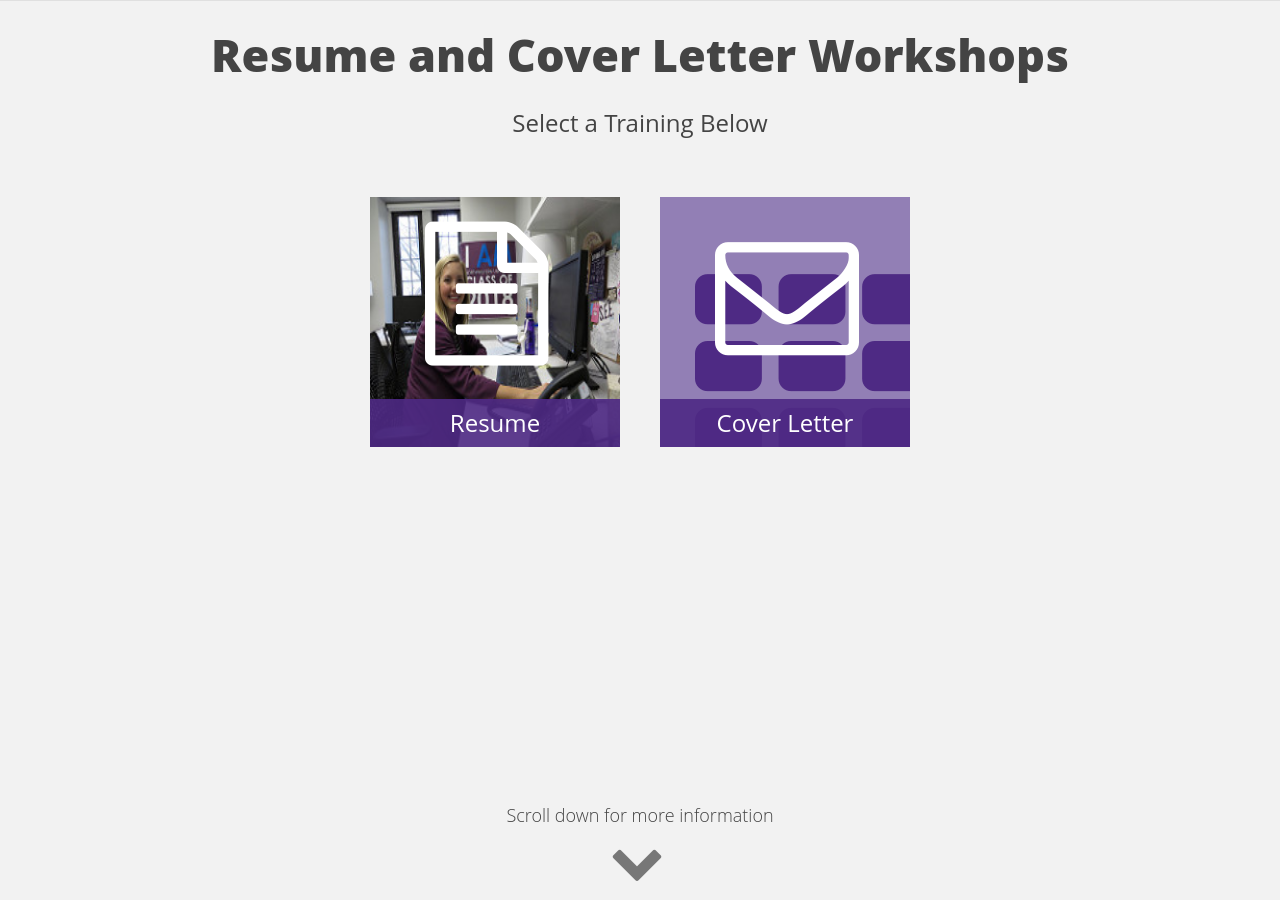
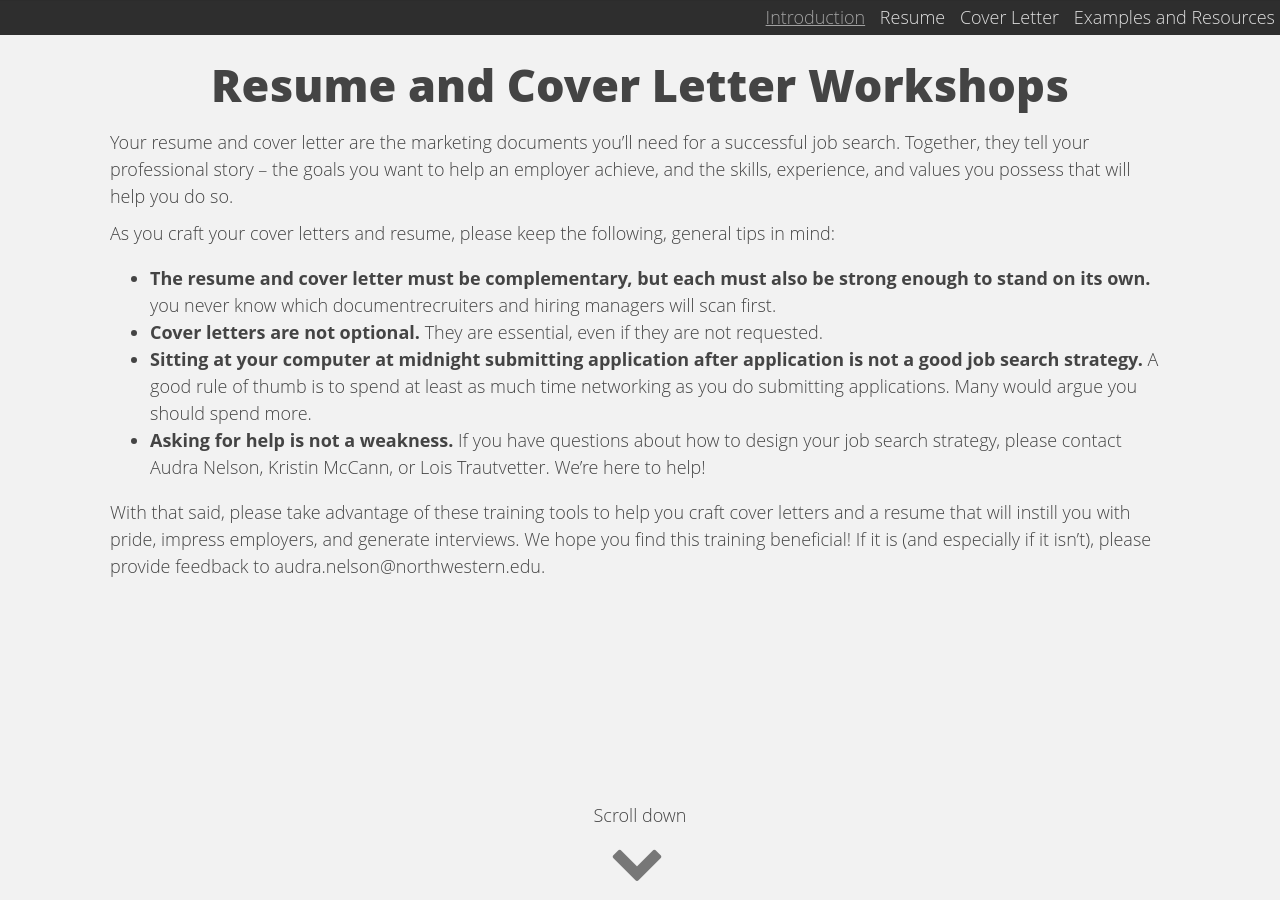
Before and after one commit to dwthurber/resume-coverletter, a Jekyll site: the page built from index.html, in a window 1280 px wide and 900 px high. Built offline with Jekyll 4.4.1, drawn with Linux system fonts in a browser that asks for light colours; nearby versions of some CDN libraries; some of the changed text lies outside the part shown.

Commit message:
created one page layout

```diff
--- /dev/null
+++ b/_includes/cover-letter.html
@@ -0,0 +1,8 @@
+
+    <div class="container">
+    <h2>Cover Letter Workshop</h2>
+    </div>
+    <div class="container">
+            <h4 class="editable">Tailor a cover letter to the job</h4>
+            <p class="editable">Cover letters are a way to stand out from the pile. Hiring managers expect to see specific experience in your cover letter related to the job description. For example, you might want to start by going through a job description and looking for the key areas you can highlight (literally highlighting can help) in your cover letter.&nbsp;</p>
+    </div>
--- a/_includes/resources.html
+++ b/_includes/resources.html
@@ -31,6 +31,13 @@
                     <i class="fa fa-download" id="resource-download"></i>
                     <i class="fa fa-list resource-icon"></i>
                     <h5>Resume Checklist.docx</h5>
+                </div>
+                </a>
+                <a href="{{ site.baseurl }}/assets/Sample_Action_Words.docx">
+                <div class="resource">
+                    <i class="fa fa-download" id="resource-download"></i>
+                    <i class="fa fa-file-text-o resource-icon"></i>
+                    <h5>Sample Action Words.docx</h5>
                 </div>
                 </a>
                 <a href="https://www.youtube.com/watch?v=JUEylZ6Vo1I" target="_blank">
--- a/resume.html
+++ b/_includes/resume.html
@@ -1,37 +1,10 @@
----
-layout: default
----
 
-    <header>
-        <div class="workshop-nav">
-            <a href="/" id="workshop-title">Workshops</a>
-            <div class="workshop-menu">
-                <div class="workshop-thumbnail thumbnail-active">
-                    <a href="{{ site.baseurl }}/resume.html">
-                    <img src="./img/resume.jpg">
-                    <p>Resume</p>
-                    </a>
-                </div>
-                <div class="workshop-thumbnail">
-                    <a href="{{ site.baseurl }}/cover-letter.html">
-                        <img src="./img/cover-letter.jpg">
-                    <p>Cover Letter</p>
-                    </a>
-                </div>
-            </div>
-        </div>
-
-        <a href="#/"><i class="fa fa-chevron-down" id="overlay-open" title="Resource and Examples"></i></a>
-
-    </header>
-    <div class="spacer"></div>
     <div class="container">
-    <h1>Resume Workshop</h1>
+    <h2>Resume Workshop</h2>
     </div>
-    <section>
 
         <div class="container">
-            <h2 class="editable">Creating a Strong Higher Ed Resume</h2>
+            <h4 class="editable">Creating a Strong Higher Ed Resume</h4>
             <p class="editable">Explore the sample resume below and think critically about what makes this resume good or bad. You can take a look at helpful tips, advice, and critiques by clicking on the <span style="color:aqua;">blue dots</span> throughout the resume sample. Think about your own resume and how you could update your resume based on the advice here.</p>
             <div class="spacer"></div>
 
@@ -152,92 +125,75 @@
 
         </div>
 
-    </section>
-    <section>
-        <div class="container">
-            <hr>
-            <h2 class="editable">Understand how Hiring Managers Choose Candidates</h2>
-            <p class="editable">Resumes are not written in a void. If you understand what hiring managers are looking for in a resume and how to examine resumes for their quality and completion, then you can write a better targeted resume. As above, think about how your resume would stack up: would your resume be competitive for this job posting? What could you do to make it competitive?</p>
-            <hr>
-            <p class="editable">Start by reading this sample job description:</p>
-            <div class="resume job-description editable">
-                <h1>Higher Ed Job Description</h1>
-                <p><strong>Title:</strong> Job Title</p>
-                <h2>Essential Job Duties</h2>
-                <p>Lorem ipsum dolor sit amet, consectetur adipiscing elit. Fusce ultrices, mi ut pulvinar ultrices, enim ipsum pretium justo, ac pretium justo nulla at risus. In et finibus enim. Sed vitae risus nec odio elementum molestie vitae eu magna. Sed quis cursus purus. Fusce egestas arcu at mi mattis sollicitudin. Aliquam pharetra augue nisl, non commodo felis accumsan at. Donec dapibus vestibulum tincidunt. Duis blandit, dolor in commodo molestie, sapien augue mattis metus, quis malesuada neque elit a elit. Nulla pellentesque sem at auctor mattis. Nulla tristique at lacus ut mollis. Curabitur sollicitudin orci id ligula accumsan posuere. Maecenas volutpat laoreet lacus, vitae mollis nisi. Praesent quam dui, laoreet a nisl aliquet, tincidunt convallis sapien.</p>
+<!--    <section>-->
+<!--        <div class="container">-->
+<!--            <hr>-->
+<!--            <h2 class="editable">Understand how Hiring Managers Choose Candidates</h2>-->
+<!--            <p class="editable">Resumes are not written in a void. If you understand what hiring managers are looking for in a resume and how to examine resumes for their quality and completion, then you can write a better targeted resume. As above, think about how your resume would stack up: would your resume be competitive for this job posting? What could you do to make it competitive?</p>-->
+<!--            <hr>-->
+<!--            <p class="editable">Start by reading this sample job description:</p>-->
+<!--            <div class="resume job-description editable">-->
+<!--                <h1>Higher Ed Job Description</h1>-->
+<!--                <p><strong>Title:</strong> Job Title</p>-->
+<!--                <h2>Essential Job Duties</h2>-->
+<!--                <p>Lorem ipsum dolor sit amet, consectetur adipiscing elit. Fusce ultrices, mi ut pulvinar ultrices, enim ipsum pretium justo, ac pretium justo nulla at risus. In et finibus enim. Sed vitae risus nec odio elementum molestie vitae eu magna. Sed quis cursus purus. Fusce egestas arcu at mi mattis sollicitudin. Aliquam pharetra augue nisl, non commodo felis accumsan at. Donec dapibus vestibulum tincidunt. Duis blandit, dolor in commodo molestie, sapien augue mattis metus, quis malesuada neque elit a elit. Nulla pellentesque sem at auctor mattis. Nulla tristique at lacus ut mollis. Curabitur sollicitudin orci id ligula accumsan posuere. Maecenas volutpat laoreet lacus, vitae mollis nisi. Praesent quam dui, laoreet a nisl aliquet, tincidunt convallis sapien.</p>-->
 
-                <p>Maecenas rhoncus nunc lorem, sed facilisis nulla rhoncus sit amet. Nunc consequat efficitur lorem ut tempus. Duis vitae risus varius, ultricies nunc in, ultrices augue. Aliquam nec neque ultrices, pretium nisi eget, egestas justo. Vestibulum in quam lacus. Morbi consequat rhoncus lobortis. Phasellus sollicitudin nibh semper tristique sollicitudin. Donec id augue in lorem facilisis lobortis. Donec mauris orci, finibus eu elit a, iaculis finibus purus. Nulla auctor ex sit amet aliquet sodales. Mauris dapibus libero et ligula molestie tempus. Mauris tempus gravida magna, id malesuada nisl sollicitudin nec.</p>
-                <h2>Required Skills/Experience</h2>
-                <ul>
-                    <li>Master's Degree in Higher Education or a Related Field</li>
-                    <li>1-3 Years of Relevant Professional Experience</li>
-                    <li>Prior experience planning events</li>
+<!--                <p>Maecenas rhoncus nunc lorem, sed facilisis nulla rhoncus sit amet. Nunc consequat efficitur lorem ut tempus. Duis vitae risus varius, ultricies nunc in, ultrices augue. Aliquam nec neque ultrices, pretium nisi eget, egestas justo. Vestibulum in quam lacus. Morbi consequat rhoncus lobortis. Phasellus sollicitudin nibh semper tristique sollicitudin. Donec id augue in lorem facilisis lobortis. Donec mauris orci, finibus eu elit a, iaculis finibus purus. Nulla auctor ex sit amet aliquet sodales. Mauris dapibus libero et ligula molestie tempus. Mauris tempus gravida magna, id malesuada nisl sollicitudin nec.</p>-->
+<!--                <h2>Required Skills/Experience</h2>-->
+<!--                <ul>-->
+<!--                    <li>Master's Degree in Higher Education or a Related Field</li>-->
+<!--                    <li>1-3 Years of Relevant Professional Experience</li>-->
+<!--                    <li>Prior experience planning events</li>-->
 
-                </ul>
-                <h2>Preferred Skills/Experience</h2>
-                <ul>
-                    <li>3-5 Years of relevant professional experience</li>
-                    <li>Experience working in a higher education setting</li>
-                    <li>Experience working with undergraduate students</li>
-                </ul>
-                <div class="spacer"></div>
-            </div>
-            <hr>
-            <p class="editable">Then, go through each of the sample candidate resumes below and decide which is the most qualified for the position description:</p>
-        </div>
-            <div class="slide-container">
-                <div class="slider">
-                    <div class="slide" id="slide-one">
-                         <iframe  src="https://app.box.com/embed/preview/svikao9vyb1df70qul3l2xl0hlohw4gt?theme=dark" width="100%" height="100%" frameborder="0" allowfullscreen webkitallowfullscreen msallowfullscreen></iframe>
-                    </div>
-                    <div class="slide" id="slide-two">
+<!--                </ul>-->
+<!--                <h2>Preferred Skills/Experience</h2>-->
+<!--                <ul>-->
+<!--                    <li>3-5 Years of relevant professional experience</li>-->
+<!--                    <li>Experience working in a higher education setting</li>-->
+<!--                    <li>Experience working with undergraduate students</li>-->
+<!--                </ul>-->
+<!--                <div class="spacer"></div>-->
+<!--            </div>-->
+<!--            <hr>-->
+<!--            <p class="editable">Then, go through each of the sample candidate resumes below and decide which is the most qualified for the position description:</p>-->
+<!--        </div>-->
+<!--            <div class="slide-container">-->
+<!--                <div class="slider">-->
+<!--                    <div class="slide" id="slide-one">-->
+<!--                         <iframe  src="https://app.box.com/embed/preview/svikao9vyb1df70qul3l2xl0hlohw4gt?theme=dark" width="100%" height="100%" frameborder="0" allowfullscreen webkitallowfullscreen msallowfullscreen></iframe>-->
+<!--                    </div>-->
+<!--                    <div class="slide" id="slide-two">-->
 
-                    </div>
-                    <div class="slide" id="slide-three">
+<!--                    </div>-->
+<!--                    <div class="slide" id="slide-three">-->
 
-                    </div>
-                    <div class="slide" id="last"></div>
+<!--                    </div>-->
+<!--                    <div class="slide" id="last"></div>-->
 
-                </div>
+<!--                </div>-->
 <!--
-                <div class="slide-dots">
-                    <ul>
-                        <li><a href="#/" id="dot-one" class="dot-active">1</a></li>
-                        <li><a href="#/">2</a></li>
-                        <li><a href="#/">3</a></li>
-                    </ul>
+<!--                <div class="slide-dots">-->
+<!--                    <ul>-->
+<!--                        <li><a href="#/" id="dot-one" class="dot-active">1</a></li>-->
+<!--                        <li><a href="#/">2</a></li>-->
+<!--                        <li><a href="#/">3</a></li>-->
+<!--                    </ul>-->
 
-                </div>
--->
+<!--                </div>-->
+
 <!--                 <a href="#/"><i class="fa fa-chevron-left" id="slide-left"></i></a>-->
-                 <a href="#/"><i class="fa fa-chevron-right" id="slide-right"></i></a>
-            </div>
-            <div class="container">
-                <p class="editable">Why did you pick that resume for this job description?</p>
-            </div>
-    </section>
-    <section>
-        <div class="container">
-            <hr>
-            <h2 class="editable">Reflect and Consider</h2>
-            <p class="editable">Countless studies have shown that good learning happens when we pause and reflect. Before moving on to the next thing you are doing, take a minute to think about your resume and how it would be evaluated by hiring managers for positions for which you are interested. Why is it important to tailor your resume to specific positions? What are hiring managers looking for in a resume?</p>
-            <p>View and dowload resources related to resume and cover letter writing including those used in this workshop:</p>
-            <a href="#/" id="overlay-open-link"><div class="center"><i class="fa fa-book" id="pause"></i></div></a>
-        </div>
-    </section>
-    <section class="resource-overlay" id="overlay">
-        <a href="#/"><i class="fa fa-chevron-up" id="overlay-close"></i></a>
-        {% include resources.html %}
-
-    </section>
-    <script type="text/javascript">
-        $("#overlay-open, #overlay-open-link").click(function() {
-            $("#overlay").css({top:0}),
-            $("#overlay-close").css({top:10});
-        });
-        $("#overlay-close").click(function() {
-            $("#overlay").css({top: -120 + "%"}),
-            $("#overlay-close").css({top: -120 + "%"});
-        });
-
-    </script>
+<!--                 <a href="#/"><i class="fa fa-chevron-right" id="slide-right"></i></a>-->
+<!--            </div>-->
+<!--            <div class="container">-->
+<!--                <p class="editable">Why did you pick that resume for this job description?</p>-->
+<!--            </div>-->
+<!--    </section>-->
+<!--    <section>-->
+<!--        <div class="container">-->
+<!--            <hr>-->
+<!--            <h2 class="editable">Reflect and Consider</h2>-->
+<!--            <p class="editable">Countless studies have shown that good learning happens when we pause and reflect. Before moving on to the next thing you are doing, take a minute to think about your resume and how it would be evaluated by hiring managers for positions for which you are interested. Why is it important to tailor your resume to specific positions? What are hiring managers looking for in a resume?</p>-->
+<!--            <p>View and dowload resources related to resume and cover letter writing including those used in this workshop:</p>-->
+<!--            <a href="#/" id="overlay-open-link"><div class="center"><i class="fa fa-book" id="pause"></i></div></a>-->
+<!--        </div>-->
+<!--    </section>-->
--- a/css/base.css
+++ b/css/base.css
@@ -99,7 +99,6 @@
 }
 
 header {
-	background: #fff;
 	opacity: 0.9;
 /*	border-bottom: 1px solid #111;*/
 	color: #f2f2f2;
@@ -119,6 +118,7 @@
 
 header nav {
 	background: #191919;
+  text-align: right;
 }
 
 header a {
@@ -137,11 +137,14 @@
 	list-style: none;
 }
 
+header nav li {
+  display: inline;
+  margin: 2px 5px;
+}
+
 header a {
-	display: block;
-	padding: 0 20px;
 	text-decoration: none;
-	color: #aaa;
+	color: #ddd;
 }
 
 header h1 a {
@@ -151,14 +154,14 @@
 }
 
 header a:hover {
-	text-decoration: none;
-	color: #eee;
+	text-decoration: underline;
+	color: #999;
 }
 
 header nav a.cc-active,
 header a:active {
-	background: #111;
-	color: #f2f2f2;
+	color: #999;
+  text-decoration: underline;
 }
 
 header img {
--- a/css/main.css
+++ b/css/main.css
@@ -2,7 +2,7 @@
 .top {
     width: 100%;
     min-height: 100%;
-/*    background-image: url("../img/annenberg_purple.jpg");*/
+    /*background-image: url("../img/annenberg_purple.jpg");*/
     background-size: cover;
     padding: 0;
 }
@@ -15,6 +15,15 @@
 .title h1 {
     font-size: 2.5em;
     line-height: 1.5em;
+}
+
+.title p, .title li {
+    text-align: left;
+    line-height: 1.5em;
+}
+
+.title h4 {
+    margin-bottom: 0px;
 }
 
 .img-layer {
@@ -53,7 +62,10 @@
 
 .second {
     position: relative;
-    z-index: 20;
+    /*z-index: 20;*/
+    /*background-color: #eee;*/
+    background-image: url("../img/pw_pattern.png");
+    /*background-size: cover;*/
 }
 
 .flexbox {
@@ -64,7 +76,7 @@
     width: 90%;
     margin: 0 auto;
     align-content: center;
-    margin-top: 20px;
+    margin-top: 0px;
     flex-wrap: wrap;
 }
 
@@ -76,9 +88,9 @@
     color: #fff;
     text-align: center;
     position: relative;
-    height: 250px;
-    max-width: 250px;
-    min-width: 250px;
+    height: 150px;
+    max-width: 150px;
+    min-width: 150px;
     background-color: #927FB5;
     overflow: hidden;
 }
@@ -186,6 +198,7 @@
     position: relative;
     transition-duration: 0.3s;
     margin: 10px;
+    background-color: #fff;
 }
 
 .resource h5 {
--- a/index.html
+++ b/index.html
@@ -2,55 +2,88 @@
 layout: default
 ---
 
-    <section class="alternate-section top">
+    <header>
+        <nav>
+            <ul>
+                <li><a href="#top" class="link cc-active">Introduction</a></li>
+                <li><a href="#resume" class="link">Resume</a></li>
+                <li><a href="#cover-letter" class="link">Cover Letter</a></li>
+                <li><a href="#resources" class="link">Examples and Resources</a></li>
+            </ul>
+        </nav>
+    </header>
+    <section class="alternate-section top" id="top">
+        <div class="spacer"></div>
             <div class="container title">
                 <h1>Resume and Cover Letter Workshops</h1>
-                <h4>Select a Training Below</h4>
+
+                <p>Your resume and cover letter are the marketing documents you’ll need for a successful job search. Together, they tell your professional story – the goals you want to help an employer achieve, and the skills, experience, and values you possess that will help you do so.</p>
+                <p>As you craft your cover letters and resume, please keep the following, general tips in mind:</p>
+                <ul>
+                    <li><strong>The resume and cover letter must be complementary, but each must also be strong enough to stand on its own.</strong> you never know which documentrecruiters and hiring managers will scan first.</li>
+                    <li><strong>Cover letters are not optional. </strong>They are essential, even if they are not requested.</li>
+                    <li><strong>Sitting at your computer at midnight submitting application after application is not a good job search strategy.</strong> A good rule of thumb is to spend at least as much time networking as you do submitting applications. Many would argue you should spend more. </li>
+                    <li><strong>Asking for help is not a weakness.</strong> If you have questions about how to design your job search strategy, please contact Audra Nelson, Kristin McCann, or Lois Trautvetter. We’re here to help!</li>
+                </ul>
+                <p>With that said, please take advantage of these training tools to help you craft cover letters and a resume that will instill you with pride, impress employers, and generate interviews. We hope you find this training beneficial! If it is (and especially if it isn’t), please provide feedback to audra.nelson@northwestern.edu.</p>
+
+                <!--<h4>Jump to a Training Below</h4>-->
 
             </div>
 
-            <div class="flexbox">
+<!--            <div class="flexbox">-->
 
-                    <div class="training">
+<!--                    <div class="training">-->
+<!--                    <a href="#resume">-->
+<!--                    <i class="fa fa-file-text-o" id="training-icon"></i>-->
 
-                    <i class="fa fa-file-text-o" id="training-icon"></i>
+                    <!--<img src="img/15628801639_ce8dddd2d9_m.jpg">-->
+<!--                    <h4>Resume</h4>-->
 
-                    <img src="img/15628801639_ce8dddd2d9_m.jpg">
-                    <h4>Resume</h4>
-                    <a href="resume.html">
-                    <div class="over">
-                        <p>This resume workshop includes information about how to critically evaluate and design a resume</p>
-                        <i class="fa fa-link"></i>
-                    </div>
-                    </a>
+                    <!--<div class="over">-->
+                    <!--    <p>The resume information includes an introduction, an example, and resources about how to critically evaluate and design a resume.</p>-->
+                    <!--</div>-->
+<!--                    </a>-->
 
-                </div>
+<!--                </div>-->
 
-                <div class="training">
-                    <i class="fa fa-th" id="supergraphic"></i>
-                    <i class="fa fa-envelope-o" id="training-icon"></i>
+<!--                <div class="training">-->
+<!--                    <a href="#cover-letter">-->
+<!--                    <i class="fa fa-th" id="supergraphic"></i>-->
+<!--                    <i class="fa fa-envelope-o" id="training-icon"></i>-->
 <!--                    <img src="img/15628801639_ce8dddd2d9_m.jpg">-->
-                    <h4>Cover Letter</h4>
-                    <a href="cover-letter.html">
-                    <div class="over">
-                        <p>This cover letter workshop includes information on how to tailor a cover letter to specific job descriptions</p>
-                        <i class="fa fa-link"></i>
-                    </div>
-                    </a>
+<!--                    <h4>Cover Letter</h4>-->
 
-                </div>
+                    <!--<div class="over">-->
+                    <!--    <p>The cover letter information includes a sample cover letter tailored to a specific job description plus resources and examples.</p>-->
+                    <!--</div>-->
+<!--                    </a>-->
+
+<!--                </div>-->
 
 
-            </div>
+<!--            </div>-->
             <div class="spacer"></div>
             <div class="spacer"></div>
             <div class="spacer"></div>
             <div class="spacer"></div>
             <div class="more">
-                <p>Scroll down for more information</p>
-                <a href="#resources"><i class="fa fa-chevron-down"></i></a>
+                <p>Scroll down</p>
+                <a href="#resume"><i class="fa fa-chevron-down"></i></a>
 
             </div>
+    </section>
+
+    <section id="resume">
+        {% include resume.html %}
+
+    </section>
+
+    <hr>
+
+    <section id="cover-letter">
+        {% include cover-letter.html %}
+
     </section>
 
     <section class="second" id="resources">
--- a/js/main.js
+++ b/js/main.js
@@ -1,4 +1,16 @@
 $(document).ready(function(){
+
+    $(window).scroll(function () {
+
+        var y = $(this).scrollTop();
+
+        $('.link').each(function (event) {
+            if (y >= $($(this).attr('href')).offset().top - 40) {
+                $('.link').not(this).removeClass('cc-active');
+                $(this).addClass('cc-active');
+            }
+        });
+    });
 
 // resume "dots" menues
    $("#one-education").click(function(){
```
Also changed, not shown: other parts of _includes/resources.html (+1 -1 lines), cover-letter.html (deleted, +0 -51 lines), img/brushed.png (added), img/pw_pattern.png (added), 6 other files.
